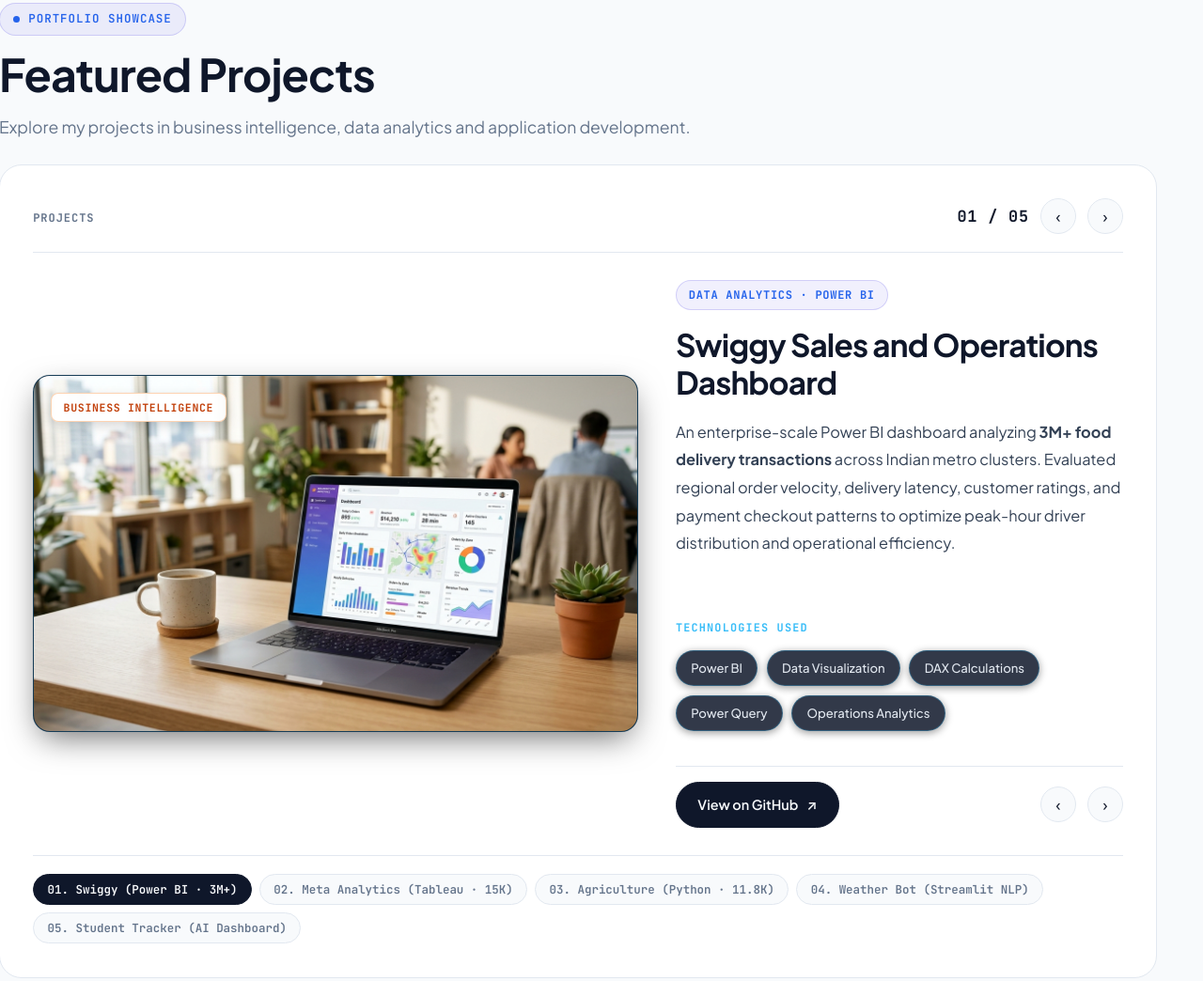
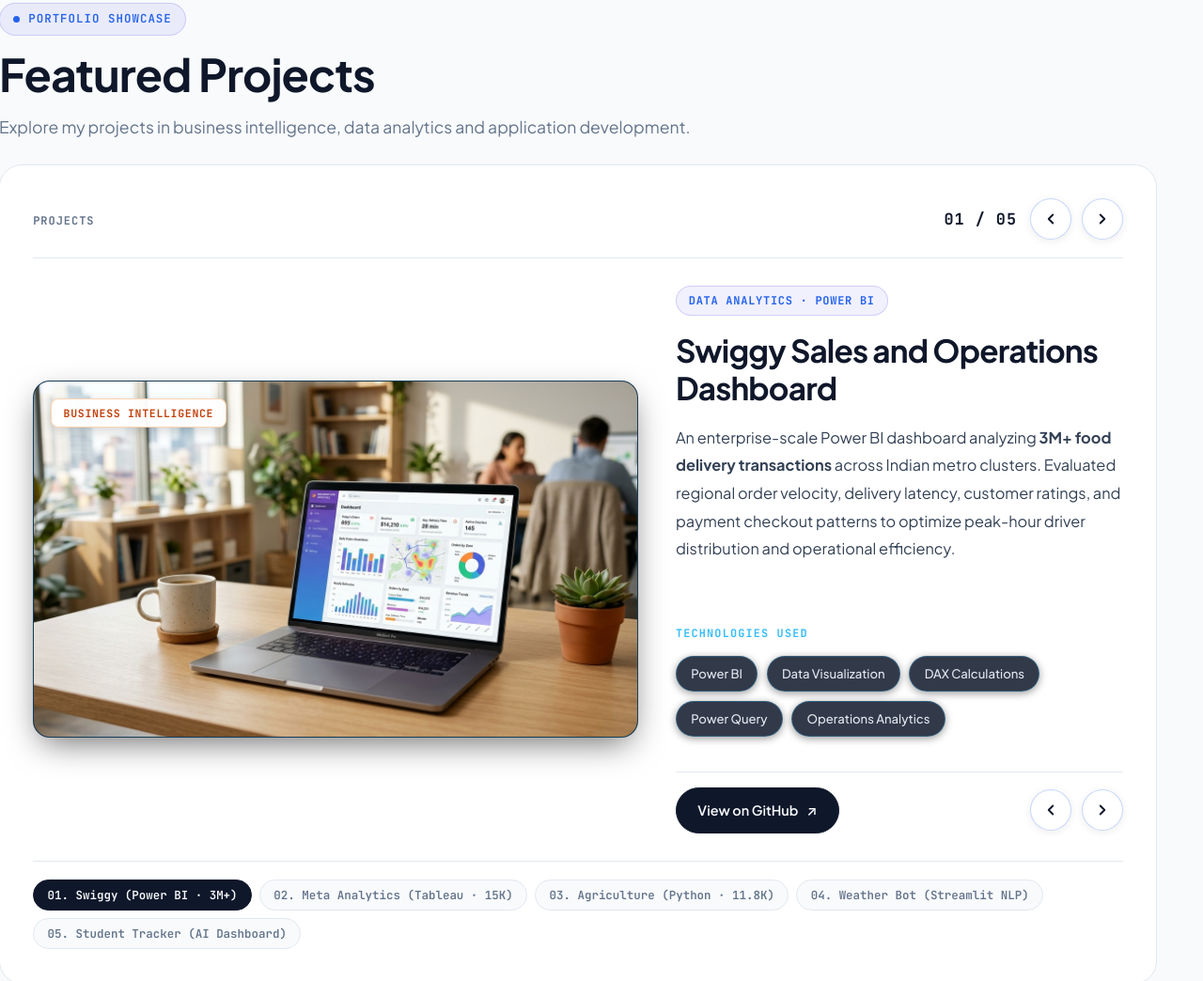
Before and after one commit to HetManvar01/HetManvar01.github.io, a plain HTML site: page index.html in a window 1280 px wide. Shown: the part 1536-2580 px from the top of the page at 94% size. Drawn offline with Linux system fonts and the light colour scheme; a web font is replaced by a local one.

Commit message:
Redesign circular carousel navigation arrows with crisp SVGs and glowing hover

```diff
--- a/index.html
+++ b/index.html
@@ -19,7 +19,7 @@
   <link rel="preconnect" href="https://fonts.gstatic.com" crossorigin>
   <link href="https://fonts.googleapis.com/css2?family=JetBrains+Mono:wght@500;600;700&family=Playfair+Display:ital,wght@0,600;0,700;0,800;1,600&family=Plus+Jakarta+Sans:wght@400;500;600;700;800&display=swap" rel="stylesheet">
 
-  <link rel="stylesheet" href="styles.css?v=typography-spacing-v20">
+  <link rel="stylesheet" href="styles.css?v=carousel-arrows-v21">
 </head>
 <body>
   <!-- Scroll Reading Progress Line -->
@@ -334,8 +334,8 @@
             </div>
             <div class="carousel-counter-group">
               <span class="carousel-counter-text" id="carousel-counter">01 / 05</span>
-              <button class="carousel-arrow-btn carousel-btn-prev" type="button" aria-label="Previous Project">‹</button>
-              <button class="carousel-arrow-btn carousel-btn-next" type="button" aria-label="Next Project">›</button>
+              <button class="carousel-arrow-btn carousel-btn-prev" type="button" aria-label="Previous Project"><svg width="18" height="18" viewBox="0 0 24 24" fill="none" stroke="currentColor" stroke-width="2.5" stroke-linecap="round" stroke-linejoin="round" aria-hidden="true"><polyline points="15 18 9 12 15 6"></polyline></svg></button>
+              <button class="carousel-arrow-btn carousel-btn-next" type="button" aria-label="Next Project"><svg width="18" height="18" viewBox="0 0 24 24" fill="none" stroke="currentColor" stroke-width="2.5" stroke-linecap="round" stroke-linejoin="round" aria-hidden="true"><polyline points="9 18 15 12 9 6"></polyline></svg></button>
             </div>
           </div>
 
@@ -372,8 +372,8 @@
                   <span>↗</span>
                 </a>
                 <div class="carousel-counter-group">
-                  <button class="carousel-arrow-btn carousel-btn-prev" type="button" aria-label="Previous Project">‹</button>
-                  <button class="carousel-arrow-btn carousel-btn-next" type="button" aria-label="Next Project">›</button>
+                  <button class="carousel-arrow-btn carousel-btn-prev" type="button" aria-label="Previous Project"><svg width="18" height="18" viewBox="0 0 24 24" fill="none" stroke="currentColor" stroke-width="2.5" stroke-linecap="round" stroke-linejoin="round" aria-hidden="true"><polyline points="15 18 9 12 15 6"></polyline></svg></button>
+                  <button class="carousel-arrow-btn carousel-btn-next" type="button" aria-label="Next Project"><svg width="18" height="18" viewBox="0 0 24 24" fill="none" stroke="currentColor" stroke-width="2.5" stroke-linecap="round" stroke-linejoin="round" aria-hidden="true"><polyline points="9 18 15 12 9 6"></polyline></svg></button>
                 </div>
               </div>
             </div>
@@ -412,8 +412,8 @@
                   <span>↗</span>
                 </a>
                 <div class="carousel-counter-group">
-                  <button class="carousel-arrow-btn carousel-btn-prev" type="button" aria-label="Previous Project">‹</button>
-                  <button class="carousel-arrow-btn carousel-btn-next" type="button" aria-label="Next Project">›</button>
+                  <button class="carousel-arrow-btn carousel-btn-prev" type="button" aria-label="Previous Project"><svg width="18" height="18" viewBox="0 0 24 24" fill="none" stroke="currentColor" stroke-width="2.5" stroke-linecap="round" stroke-linejoin="round" aria-hidden="true"><polyline points="15 18 9 12 15 6"></polyline></svg></button>
+                  <button class="carousel-arrow-btn carousel-btn-next" type="button" aria-label="Next Project"><svg width="18" height="18" viewBox="0 0 24 24" fill="none" stroke="currentColor" stroke-width="2.5" stroke-linecap="round" stroke-linejoin="round" aria-hidden="true"><polyline points="9 18 15 12 9 6"></polyline></svg></button>
                 </div>
               </div>
             </div>
@@ -452,8 +452,8 @@
                   <span>↗</span>
                 </a>
                 <div class="carousel-counter-group">
-                  <button class="carousel-arrow-btn carousel-btn-prev" type="button" aria-label="Previous Project">‹</button>
-                  <button class="carousel-arrow-btn carousel-btn-next" type="button" aria-label="Next Project">›</button>
+                  <button class="carousel-arrow-btn carousel-btn-prev" type="button" aria-label="Previous Project"><svg width="18" height="18" viewBox="0 0 24 24" fill="none" stroke="currentColor" stroke-width="2.5" stroke-linecap="round" stroke-linejoin="round" aria-hidden="true"><polyline points="15 18 9 12 15 6"></polyline></svg></button>
+                  <button class="carousel-arrow-btn carousel-btn-next" type="button" aria-label="Next Project"><svg width="18" height="18" viewBox="0 0 24 24" fill="none" stroke="currentColor" stroke-width="2.5" stroke-linecap="round" stroke-linejoin="round" aria-hidden="true"><polyline points="9 18 15 12 9 6"></polyline></svg></button>
                 </div>
               </div>
             </div>
@@ -492,8 +492,8 @@
                   <span>↗</span>
                 </a>
                 <div class="carousel-counter-group">
-                  <button class="carousel-arrow-btn carousel-btn-prev" type="button" aria-label="Previous Project">‹</button>
-                  <button class="carousel-arrow-btn carousel-btn-next" type="button" aria-label="Next Project">›</button>
+                  <button class="carousel-arrow-btn carousel-btn-prev" type="button" aria-label="Previous Project"><svg width="18" height="18" viewBox="0 0 24 24" fill="none" stroke="currentColor" stroke-width="2.5" stroke-linecap="round" stroke-linejoin="round" aria-hidden="true"><polyline points="15 18 9 12 15 6"></polyline></svg></button>
+                  <button class="carousel-arrow-btn carousel-btn-next" type="button" aria-label="Next Project"><svg width="18" height="18" viewBox="0 0 24 24" fill="none" stroke="currentColor" stroke-width="2.5" stroke-linecap="round" stroke-linejoin="round" aria-hidden="true"><polyline points="9 18 15 12 9 6"></polyline></svg></button>
                 </div>
               </div>
             </div>
@@ -532,8 +532,8 @@
                   <span>↗</span>
                 </a>
                 <div class="carousel-counter-group">
-                  <button class="carousel-arrow-btn carousel-btn-prev" type="button" aria-label="Previous Project">‹</button>
-                  <button class="carousel-arrow-btn carousel-btn-next" type="button" aria-label="Next Project">›</button>
+                  <button class="carousel-arrow-btn carousel-btn-prev" type="button" aria-label="Previous Project"><svg width="18" height="18" viewBox="0 0 24 24" fill="none" stroke="currentColor" stroke-width="2.5" stroke-linecap="round" stroke-linejoin="round" aria-hidden="true"><polyline points="15 18 9 12 15 6"></polyline></svg></button>
+                  <button class="carousel-arrow-btn carousel-btn-next" type="button" aria-label="Next Project"><svg width="18" height="18" viewBox="0 0 24 24" fill="none" stroke="currentColor" stroke-width="2.5" stroke-linecap="round" stroke-linejoin="round" aria-hidden="true"><polyline points="9 18 15 12 9 6"></polyline></svg></button>
                 </div>
               </div>
             </div>
--- a/styles.css
+++ b/styles.css
@@ -2459,7 +2459,7 @@ a.contact-card-item:hover .contact-card-value {
 .carousel-counter-group {
   display: flex;
   align-items: center;
-  gap: 0.75rem;
+  gap: 0.65rem;
 }
 
 .carousel-counter-text {
@@ -2467,29 +2467,70 @@ a.contact-card-item:hover .contact-card-value {
   font-size: 1.05rem;
   font-weight: 700;
   color: var(--text-primary);
-  letter-spacing: 0.05em;
+  letter-spacing: 0.06em;
+  margin-right: 0.25rem;
 }
 
 .carousel-arrow-btn {
-  width: 38px;
-  height: 38px;
+  width: 44px;
+  height: 44px;
   border-radius: 50%;
-  border: 1px solid var(--border);
-  background: var(--bg-primary);
-  color: var(--text-primary);
-  font-size: 1.1rem;
+  border: 1.5px solid rgba(56, 189, 248, 0.28);
+  background: rgba(15, 23, 42, 0.75);
+  backdrop-filter: blur(10px);
+  -webkit-backdrop-filter: blur(10px);
+  color: var(--text-primary);
   display: inline-flex;
   align-items: center;
   justify-content: center;
   cursor: pointer;
+  padding: 0;
+  line-height: 1;
   transition: all var(--transition-fast);
+  box-shadow: 0 4px 14px rgba(0, 0, 0, 0.25);
+  position: relative;
+}
+
+.carousel-arrow-btn svg {
+  display: block;
+  width: 18px;
+  height: 18px;
+  stroke: currentColor;
+  stroke-width: 2.5;
+  transition: transform var(--transition-fast);
+}
+
+.carousel-btn-prev:hover svg {
+  transform: translateX(-2px);
+}
+
+.carousel-btn-next:hover svg {
+  transform: translateX(2px);
 }
 
 .carousel-arrow-btn:hover {
   background: var(--accent-blue);
   color: #FFFFFF;
   border-color: var(--accent-blue);
-  transform: scale(1.05);
+  transform: translateY(-2px);
+  box-shadow: 0 6px 20px -2px rgba(37, 99, 235, 0.5), 0 0 16px rgba(56, 189, 248, 0.35);
+}
+
+.carousel-arrow-btn:active {
+  transform: translateY(0) scale(0.95);
+}
+
+[data-theme="light"] .carousel-arrow-btn {
+  background: #FFFFFF;
+  border-color: rgba(37, 99, 235, 0.25);
+  color: var(--text-primary);
+  box-shadow: 0 2px 10px rgba(0, 0, 0, 0.08);
+}
+
+[data-theme="light"] .carousel-arrow-btn:hover {
+  background: var(--accent-blue);
+  color: #FFFFFF;
+  border-color: var(--accent-blue);
 }
 
 .featured-carousel-slide {
```
